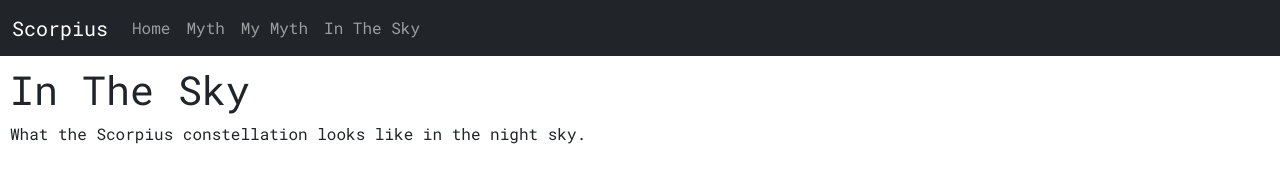
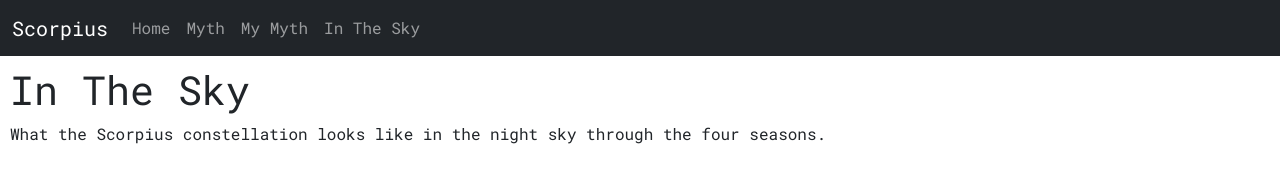
Before and after one commit to ThePeeps191/scorpius, a plain HTML site: page in-the-sky.html in a window 1280 px wide. Drawn offline with nearby package versions, Linux system fonts and the light colour scheme.

Commit message:
quick add

```diff
--- a/in-the-sky.html
+++ b/in-the-sky.html
@@ -35,7 +35,7 @@
 </nav>
 <main>
 <h1>In The Sky</h1>
-<p>What the Scorpius constellation looks like in the night sky.</p>
+<p>What the Scorpius constellation looks like in the night sky through the four seasons.</p>
 </main><script src="https://cdn.jsdelivr.net/npm/bootstrap@5.1.3/dist/js/bootstrap.bundle.min.js" integrity="sha384-ka7Sk0Gln4gmtz2MlQnikT1wXgYsOg+OMhuP+IlRH9sENBO0LRn5q+8nbTov4+1p" crossorigin="anonymous"></script>
 </body>
 </html>
```
